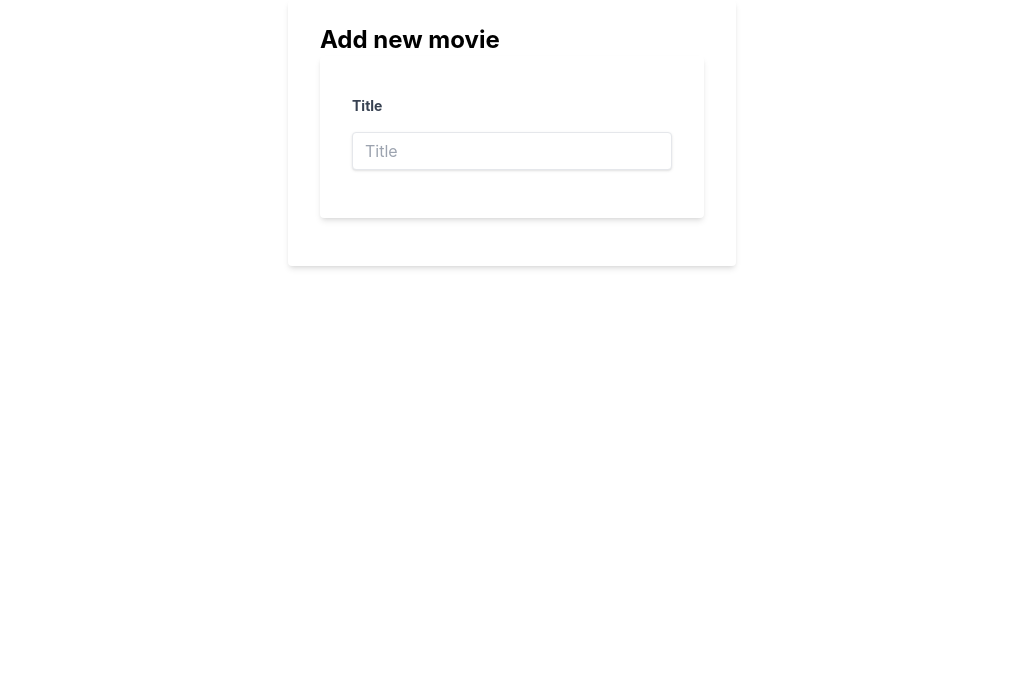
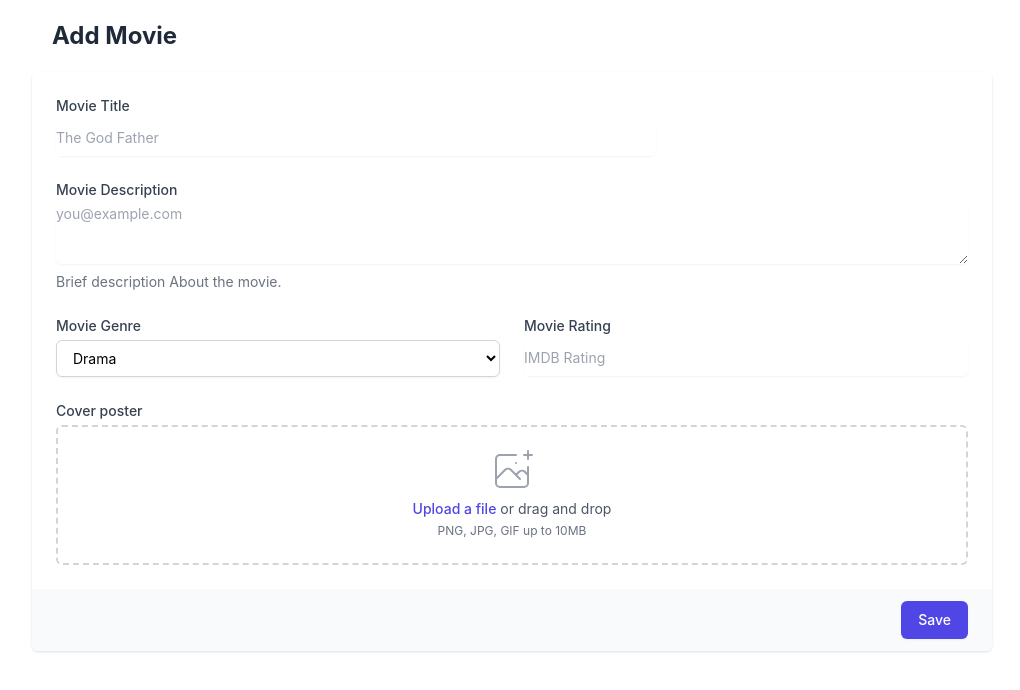
Before and after one commit to sanukhandev/difx-test, a React (Create React App) app in the folder frontend-react/: page /addMovie in a window 1280 px wide. Shown: the top 690 px of the page, without its empty margins (128-1148 px from the left). Built offline with nearby package versions, Linux system fonts and the light colour scheme.

Commit message:
Add movie Page UI

```diff
--- a/frontend-react/src/pages/addMovie.js
+++ b/frontend-react/src/pages/addMovie.js
@@ -1,25 +1,86 @@
 const AddMovie = () => {
     return (
         <div>
-            <div className="flex justify-center">
-                <div className="w-full max-w-md">
-                    <div className="bg-white shadow-md rounded px-8 pt-6 pb-8 mb-4">
-                        <div className="flex justify-between items-center">
-                            <h1 className="text-2xl font-bold">Add new movie</h1>
+            <div className="mx-40 my-5">
+                <div className="mt-5 md:mt-0 md:col-span-2">
+                    <h1 className="text-2xl font-bold text-gray-800 mx-5 my-5">Add Movie</h1>
+                    <form action="#" method="POST">
+                        <div className="shadow sm:rounded-md sm:overflow-hidden">
+                            <div className="px-4 py-5 bg-white space-y-6 sm:p-6">
+                                <div className="grid grid-cols-3 gap-6">
+                                    <div className="col-span-3 sm:col-span-2">
+                                        <label for="company_website" className="block text-sm font-medium text-gray-700">
+                                            Movie Title
+                                        </label>
+                                        <div className="mt-1 flex rounded-md shadow-sm">
+
+                                            <input type="text" id="movie_title" className="focus:ring-indigo-500 focus:border-indigo-500 flex-1 block w-full rounded-none rounded-r-md sm:text-sm border-gray-300 focus:outline-none py-2" placeholder="The God Father" />
+                                        </div>
+                                    </div>
+                                </div>
+
+                                <div>
+                                    <label for="about" className="block text-sm font-medium text-gray-700">
+                                        Movie Description
+                                    </label>
+                                    <div className="mt-1">
+                                        <textarea id="description" rows="3" className="shadow-sm focus:ring-indigo-500 focus:border-indigo-500 mt-1 block w-full sm:text-sm border-gray-300 rounded-md" placeholder="you@example.com"></textarea>
+                                    </div>
+                                    <p className="mt-2 text-sm text-gray-500">
+                                        Brief description About the movie.
+                                    </p>
+                                </div>
+                                <div class="md:grid md:grid-cols-2 md:gap-6">
+                                    <div className="md:col-span-1">
+                                    <label for="gnere" class="block text-sm font-medium text-gray-700">Movie Genre</label>
+                                    <select id="gnere" name="gnere" autocomplete="gnere" class="mt-1 block w-full py-2 px-3 border border-gray-300 bg-white rounded-md shadow-sm focus:outline-none focus:ring-indigo-500 focus:border-indigo-500 sm:text-sm">
+                                        <option>Drama</option>
+                                        <option>Thriller</option>
+                                        <option>Si-Fi</option>
+                                        <option>Comedy</option>
+                                        <option>Action</option>
+                                        <option>Romance</option>
+                                        <option>Horror</option>
+                                    </select>
+                                    </div>
+                                   <div className="md:col-span-1">
+                                   <label for="rating" class="block text-sm font-medium text-gray-700">Movie Rating</label>
+                                    <div className="mt-1 flex rounded-md shadow-sm">
+                                        <input type="number" id="rating" className="focus:ring-indigo-500 focus:border-indigo-500 flex-1 block w-full rounded-none rounded-r-md sm:text-sm border-gray-300 focus:outline-none py-2" placeholder="IMDB Rating" />
+                                    </div>
+                                   </div>
+                                </div>
+
+                                <div>
+                                    <label className="block text-sm font-medium text-gray-700">
+                                        Cover poster
+                                    </label>
+                                    <div className="mt-1 flex justify-center px-6 pt-5 pb-6 border-2 border-gray-300 border-dashed rounded-md">
+                                        <div className="space-y-1 text-center">
+                                            <svg className="mx-auto h-12 w-12 text-gray-400" stroke="currentColor" fill="none" viewBox="0 0 48 48" aria-hidden="True">
+                                                <path d="M28 8H12a4 4 0 00-4 4v20m32-12v8m0 0v8a4 4 0 01-4 4H12a4 4 0 01-4-4v-4m32-4l-3.172-3.172a4 4 0 00-5.656 0L28 28M8 32l9.172-9.172a4 4 0 015.656 0L28 28m0 0l4 4m4-24h8m-4-4v8m-12 4h.02" stroke-width="2" stroke-linecap="round" stroke-linejoin="round" />
+                                            </svg>
+                                            <div className="flex text-sm text-gray-600">
+                                                <label for="file-upload" className="relative cursor-pointer bg-white rounded-md font-medium text-indigo-600 hover:text-indigo-500 focus-within:outline-none focus-within:ring-2 focus-within:ring-offset-2 focus-within:ring-indigo-500">
+                                                    <span>Upload a file</span>
+                                                    <input id="file-upload" name="file-upload" type="file" className="sr-only" />
+                                                </label>
+                                                <p className="pl-1">or drag and drop</p>
+                                            </div>
+                                            <p className="text-xs text-gray-500">
+                                                PNG, JPG, GIF up to 10MB
+                                            </p>
+                                        </div>
+                                    </div>
+                                </div>
+                            </div>
+                            <div className="px-4 py-3 bg-gray-50 text-right sm:px-6">
+                                <button type="submit" className="inline-flex justify-center py-2 px-4 border border-transparent shadow-sm text-sm font-medium rounded-md text-white bg-indigo-600 hover:bg-indigo-700 focus:outline-none focus:ring-2 focus:ring-offset-2 focus:ring-indigo-500">
+                                    Save
+                                </button>
+                            </div>
                         </div>
-                        <form className="bg-white shadow-md rounded px-8 pt-6 pb-8 mb-4">
-                            <div className="mb-4">
-                            </div>
-                            <div className="mb-4">
-                                <label className="block text-gray-700 text-sm font-bold mb-2" htmlFor="title">
-                                    Title
-                                </label>
-                            </div>
-                            <div className="mb-4">
-                                <input className="shadow appearance-none border rounded w-full py-2 px-3 text-gray-700 leading-tight focus:outline-none focus:shadow-outline" id="title" type="text" placeholder="Title" />
-                            </div>
-                        </form>
-                    </div>
+                    </form>
                 </div>
             </div>
         </div>
```
